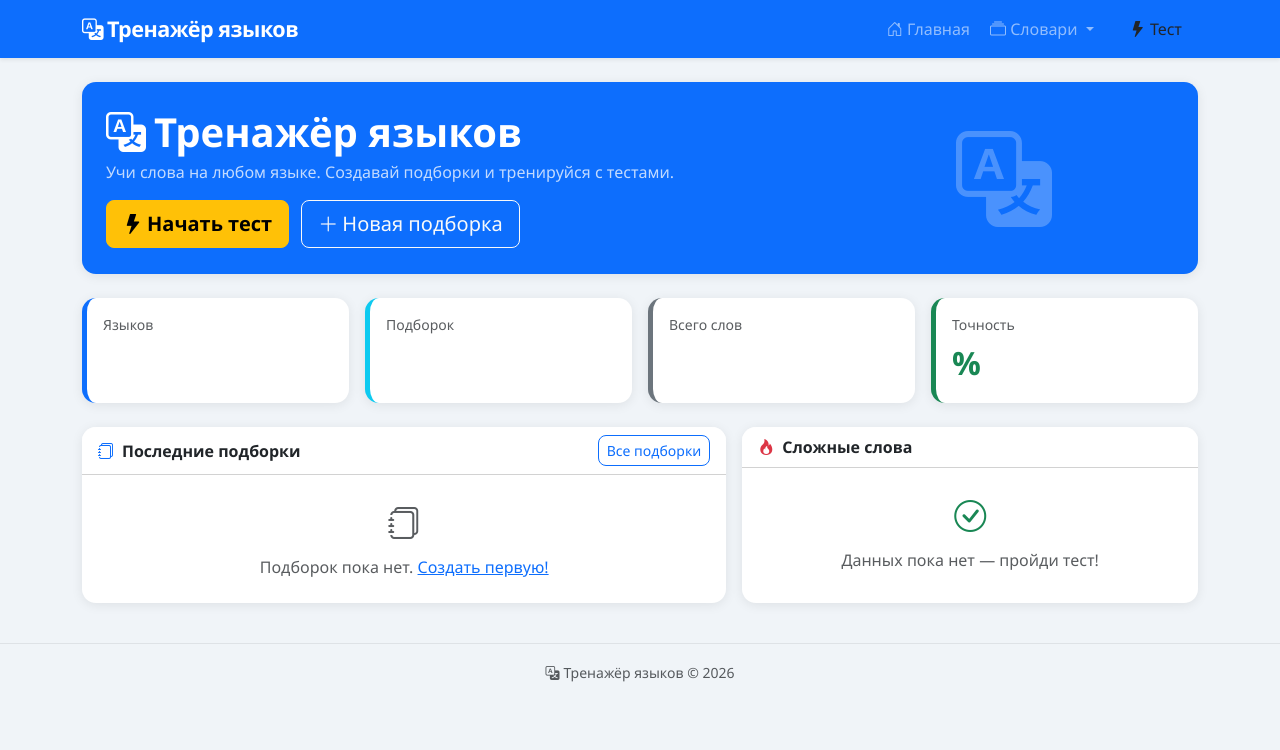
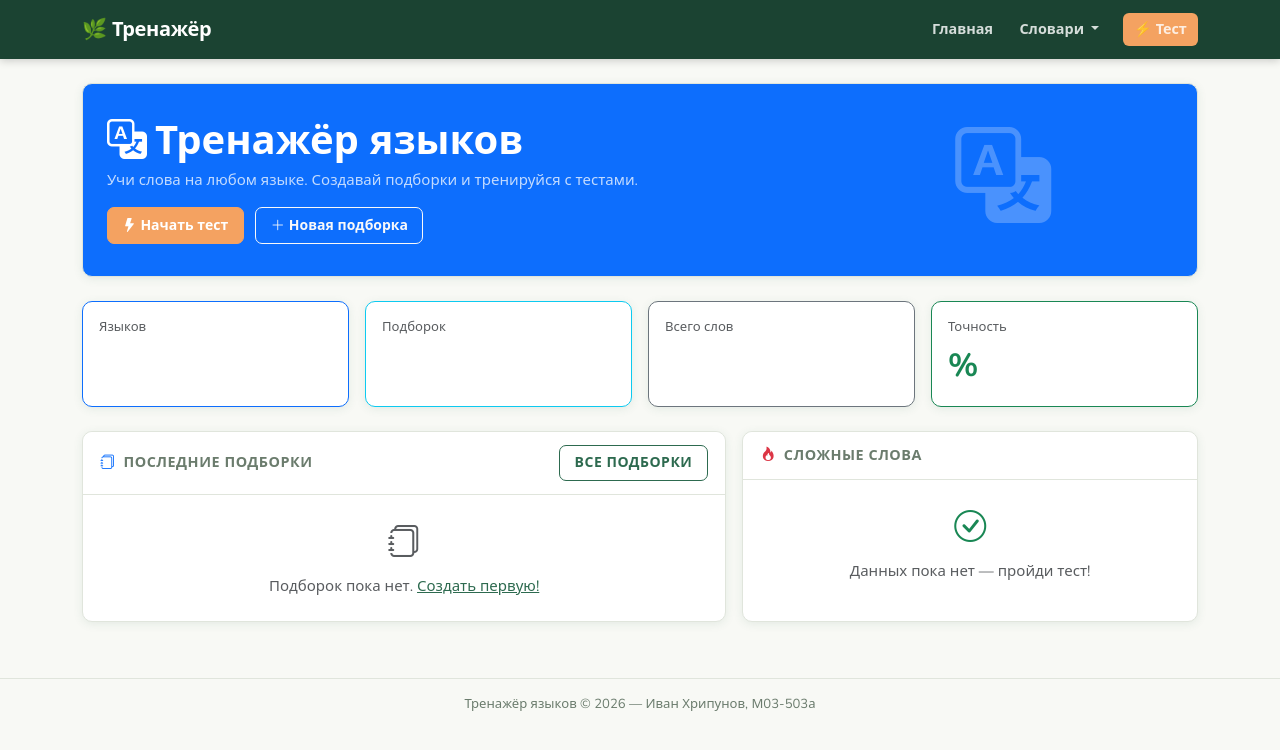
Before and after one commit to ivkhripunov/english_trainer, a Django app: template trainer/templates/trainer/index.html in a window 1280 px wide. Shown: the top 750 px of the page. Run offline with Django 3.2, Linux system fonts and the light colour scheme; the template is opened without the code that fills it, so the values that code supplies are empty.

Commit message:
refactor: redesign navbar and footer layout

```diff
--- a/trainer/templates/trainer/base.html
+++ b/trainer/templates/trainer/base.html
@@ -6,70 +6,56 @@
     <title>{% block title %}Тренажёр языков{% endblock %}</title>
     <link href="https://cdn.jsdelivr.net/npm/bootstrap@5.3.2/dist/css/bootstrap.min.css" rel="stylesheet">
     <link href="https://cdn.jsdelivr.net/npm/bootstrap-icons@1.11.3/font/bootstrap-icons.css" rel="stylesheet">
-    <style>
-        body { background-color: #f0f4f8; font-family: 'Segoe UI', system-ui, sans-serif; }
-        .navbar-brand { font-weight: 800; font-size: 1.35rem; letter-spacing: -.5px; }
-        .card { border: none; border-radius: 14px; box-shadow: 0 2px 12px rgba(0,0,0,.08); }
-        .card-header { border-radius: 14px 14px 0 0 !important; font-weight: 600; }
-        .stat-card { border-left: 5px solid; transition: transform .15s; }
-        .stat-card:hover { transform: translateY(-3px); }
-        .nav-link { font-weight: 500; }
-        .btn { border-radius: 8px; }
-        .progress { border-radius: 99px; }
-        footer { border-top: 1px solid #dee2e6; }
-    </style>
+    <link href="/static/css/style.css" rel="stylesheet">
     {% block extra_css %}{% endblock %}
 </head>
 <body>
 
-<nav class="navbar navbar-expand-lg navbar-dark bg-primary shadow-sm">
+<nav class="navbar navbar-expand-lg site-nav">
     <div class="container">
         <a class="navbar-brand" href="{% url 'index' %}">
-            <i class="bi bi-translate me-1"></i>Тренажёр языков
+            🌿 Тренажёр
         </a>
-        <button class="navbar-toggler" type="button"
+        <button class="navbar-toggler border-0" type="button"
                 data-bs-toggle="collapse" data-bs-target="#navMenu">
-            <span class="navbar-toggler-icon"></span>
+            <i class="bi bi-list text-white fs-4"></i>
         </button>
         <div class="collapse navbar-collapse" id="navMenu">
-            <ul class="navbar-nav ms-auto gap-1">
+            <ul class="navbar-nav ms-auto align-items-lg-center gap-1">
                 <li class="nav-item">
-                    <a class="nav-link" href="{% url 'index' %}">
-                        <i class="bi bi-house-door"></i> Главная
-                    </a>
+                    <a class="nav-link" href="{% url 'index' %}">Главная</a>
                 </li>
                 <li class="nav-item dropdown">
                     <a class="nav-link dropdown-toggle" href="#" data-bs-toggle="dropdown">
-                        <i class="bi bi-collection"></i> Словари
+                        Словари
                     </a>
                     <ul class="dropdown-menu">
                         <li>
                             <a class="dropdown-item" href="{% url 'language_list' %}">
-                                <i class="bi bi-globe2 me-2"></i>Языки
+                                <i class="bi bi-globe2 me-2 text-success"></i>Языки
                             </a>
                         </li>
                         <li>
                             <a class="dropdown-item" href="{% url 'collection_list' %}">
-                                <i class="bi bi-journals me-2"></i>Подборки
+                                <i class="bi bi-journals me-2 text-success"></i>Подборки
                             </a>
                         </li>
-                        <li><hr class="dropdown-divider"></li>
+                        <li><hr class="dropdown-divider my-1"></li>
                         <li>
                             <a class="dropdown-item" href="{% url 'word_list' %}">
-                                <i class="bi bi-list-ul me-2"></i>Все слова
+                                <i class="bi bi-list-ul me-2 text-success"></i>Все слова
                             </a>
                         </li>
                         <li>
                             <a class="dropdown-item" href="{% url 'word_create' %}">
-                                <i class="bi bi-plus-circle me-2"></i>Добавить слово
+                                <i class="bi bi-plus-circle me-2 text-success"></i>Добавить слово
                             </a>
                         </li>
                     </ul>
                 </li>
-                <li class="nav-item">
-                    <a class="nav-link btn btn-warning btn-sm text-dark px-3 ms-2"
-                       href="{% url 'quiz_start' %}">
-                        <i class="bi bi-lightning-fill"></i> Тест
+                <li class="nav-item ms-lg-2">
+                    <a class="nav-link btn-quiz-nav" href="{% url 'quiz_start' %}">
+                        ⚡ Тест
                     </a>
                 </li>
             </ul>
@@ -78,19 +64,22 @@
 </nav>
 
 <div class="container py-4">
+
     {% if messages %}
         {% for message in messages %}
-            <div class="alert alert-{{ message.tags }} alert-dismissible fade show shadow-sm" role="alert">
+            <div class="alert alert-{{ message.tags }} alert-dismissible fade show" role="alert">
                 {{ message }}
                 <button type="button" class="btn-close" data-bs-dismiss="alert"></button>
             </div>
         {% endfor %}
     {% endif %}
+
     {% block content %}{% endblock %}
+
 </div>
 
-<footer class="text-center text-muted py-3 mt-3">
-    <small><i class="bi bi-translate me-1"></i>Тренажёр языков &copy; 2026</small>
+<footer class="site-footer text-center">
+    Тренажёр языков &copy; 2026 — Иван Хрипунов, М03-503а
 </footer>
 
 <script src="https://cdn.jsdelivr.net/npm/bootstrap@5.3.2/dist/js/bootstrap.bundle.min.js"></script>
```
